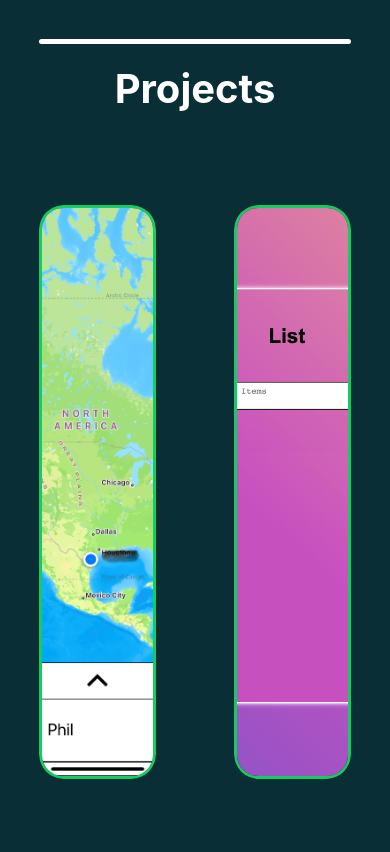
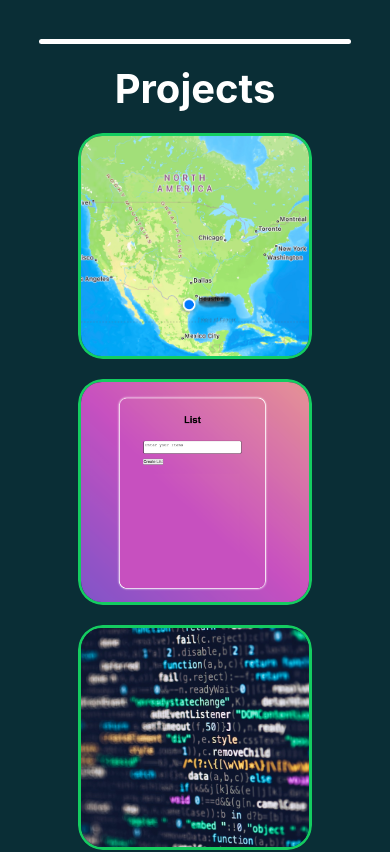
Before and after one commit to RalphStout/PortfolioV1.0, a React (Create React App) app: page / in a window 390 px wide. Shown: the part 800-1652 px from the top of the page. Built offline with nearby package versions, Linux system fonts and the light colour scheme.

Commit message:
made project pages responsive, added my third project which is in progress

```diff
--- a/src/components/ProjectsPage/Projects.css
+++ b/src/components/ProjectsPage/Projects.css
@@ -75,3 +75,15 @@ img {
     transform: translateY(0);
 
 }
+
+@media only screen and (max-width: 600px){
+    .cardcontainer {
+        flex-direction: column;
+        gap: 20px;
+    }
+
+    .cards {
+        width: 60%;
+    }
+
+}
--- a/src/components/ProjectsPage/Projects.jsx
+++ b/src/components/ProjectsPage/Projects.jsx
@@ -1,6 +1,7 @@
 import './Projects.css';
 import StalkerPreview from "../../Assets/StalkerPreview.jpeg";
 import ToDoList from "../../Assets/ToDoList.png";
+import InProgress from "../../Assets/Code.jpg";
 
 function Projects(){
     return (
@@ -18,13 +19,23 @@ function Projects(){
                     </div>
                 </div>
                 <div className="cards">
-                    <img class="zoom" src={ToDoList} alt="StalkerPreview"></img>
+                    <img class="zoom" src={ToDoList} alt="ToDoList"></img>
                     <div className="Content fade">
                         <div className="title">ToDoList</div>
                         A simple to do List that allows you to track task you
                         have set for the day. If you need to remind yourself about
                         something just hop on the website and add a task to your
                         list. Its that easy!
+                    </div>
+                </div>
+                <div className="cards">
+                    <img class="zoom" src={InProgress} alt="Project In Progress"></img>
+                    <div className="Content fade">
+                        <div className="title">The Flower Slab In-Progress</div>
+                        A Website for a small florist. This website will allow
+                        customers to create and purchase a unique bouquet of flowers
+                        of the florists existing inventory. This project will use the
+                        Stripe payment API.
                     </div>
                 </div>
 
```
Also changed, not shown: src/Assets/Code.jpg (added).
